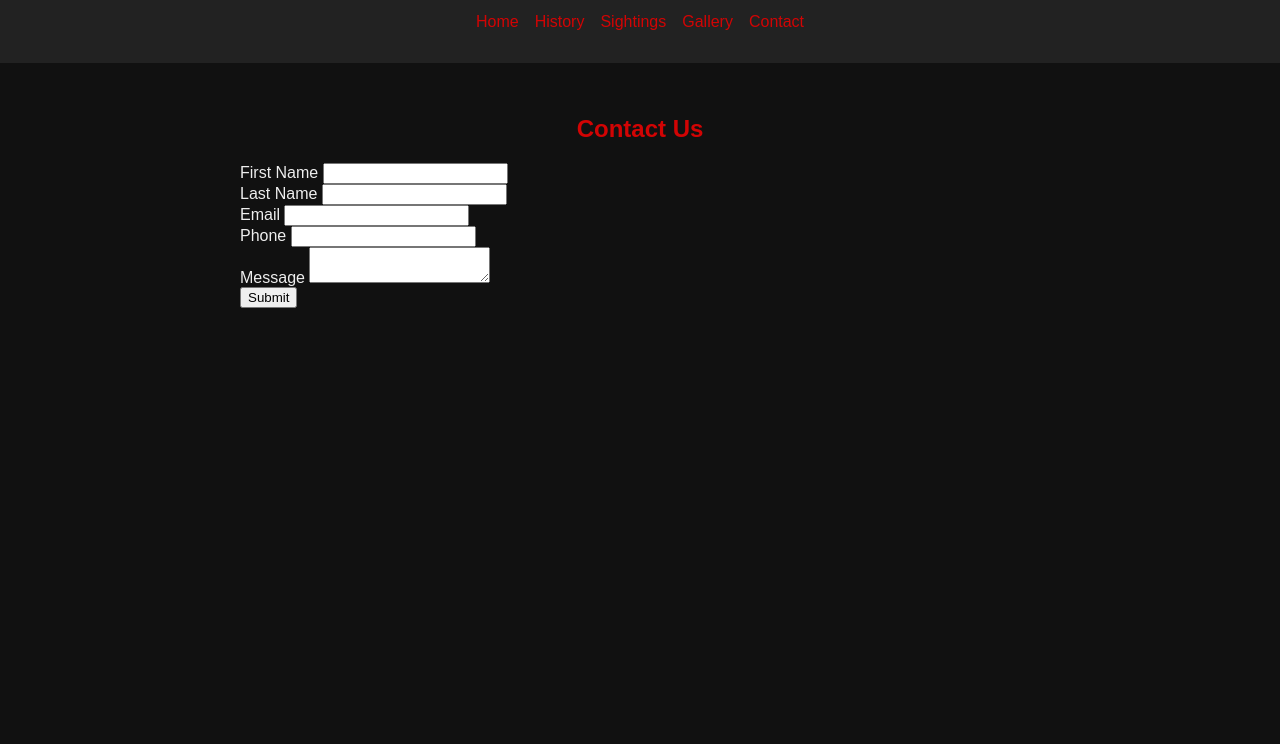
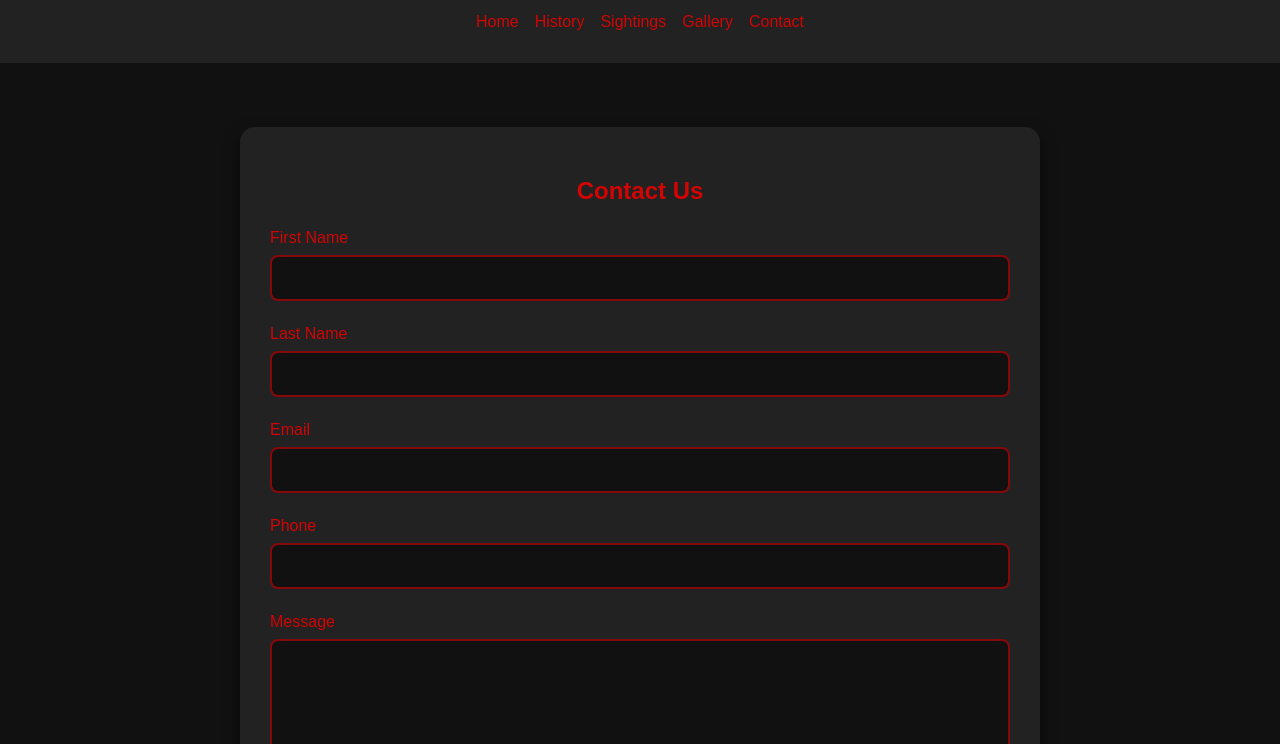
Before and after one commit to Crukes1/Final_Project, a plain HTML site: page contact.html in a window 1280 px wide. Shown: the part 56-800 px from the top of the page. Drawn offline with Linux system fonts and the light colour scheme.

Commit message:
add the css for the contact page AGIAN

```diff
--- a/styles/styles.css
+++ b/styles/styles.css
@@ -92,3 +92,92 @@ footer {
   max-height: 90%;
   border-radius: 10px;
 }
+
+
+
+.contact-form-container {
+  background-color: #222;
+  border-radius: 15px;
+  padding: 30px;
+  box-shadow: 0 8px 16px rgba(0, 0, 0, 0.5);
+  margin-top: 2em;
+}
+
+.contact-form-container h2 {
+  color: rgb(210, 4, 4);
+  text-align: center;
+  margin-bottom: 1em;
+}
+
+.form-group {
+  margin-bottom: 1.5em;
+}
+
+.form-group label {
+  display: block;
+  color: rgb(210, 4, 4);
+  margin-bottom: 0.5em;
+  font-size: 16px;
+}
+
+.form-group input,
+.form-group textarea {
+  width: 100%;
+  padding: 12px;
+  border-radius: 8px;
+  border: 2px solid rgba(210, 4, 4, 0.6);
+  background-color: #111;
+  color: white;
+  font-size: 16px;
+  box-sizing: border-box;
+}
+
+.form-group input:focus,
+.form-group textarea:focus {
+  border-color: rgb(210, 4, 4);
+  outline: none;
+}
+
+textarea {
+  resize: vertical;
+  min-height: 120px;
+}
+
+button[type="submit"] {
+  width: 100%;
+  background-color: rgb(210, 4, 4);
+  color: white;
+  padding: 12px;
+  border: none;
+  border-radius: 8px;
+  font-size: 16px;
+  cursor: pointer;
+  transition: background-color 0.3s ease;
+}
+
+button[type="submit"]:hover {
+  background-color: darkred;
+}
+
+#formStatus {
+  text-align: center;
+  margin-top: 20px;
+  font-weight: bold;
+  color: lightgreen;
+}
+
+
+@media (max-width: 600px) {
+  .contact-form-container {
+    padding: 20px;
+  }
+
+  .form-group input,
+  .form-group textarea {
+    font-size: 14px;
+  }
+
+  button[type="submit"] {
+    font-size: 14px;
+  }
+}
```
